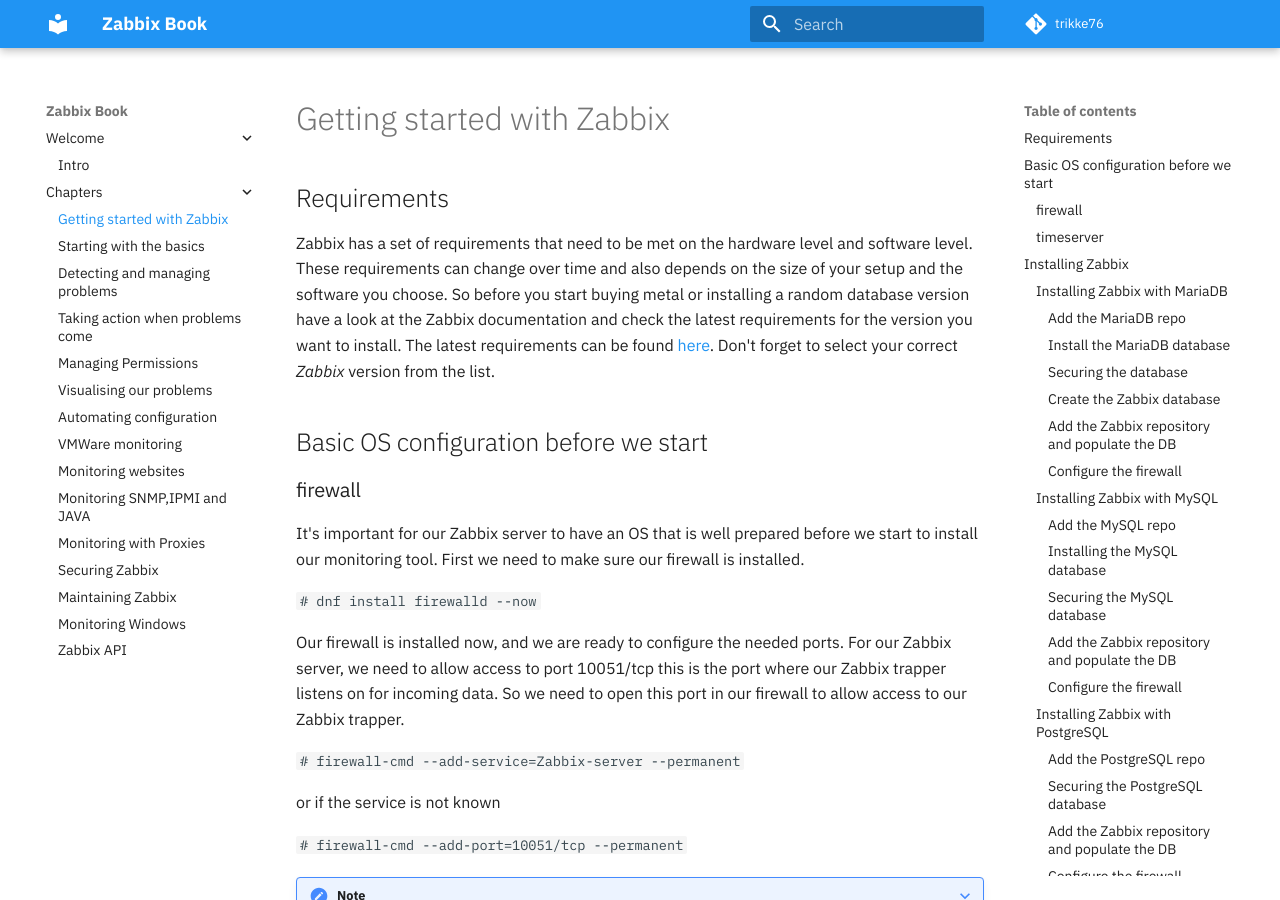
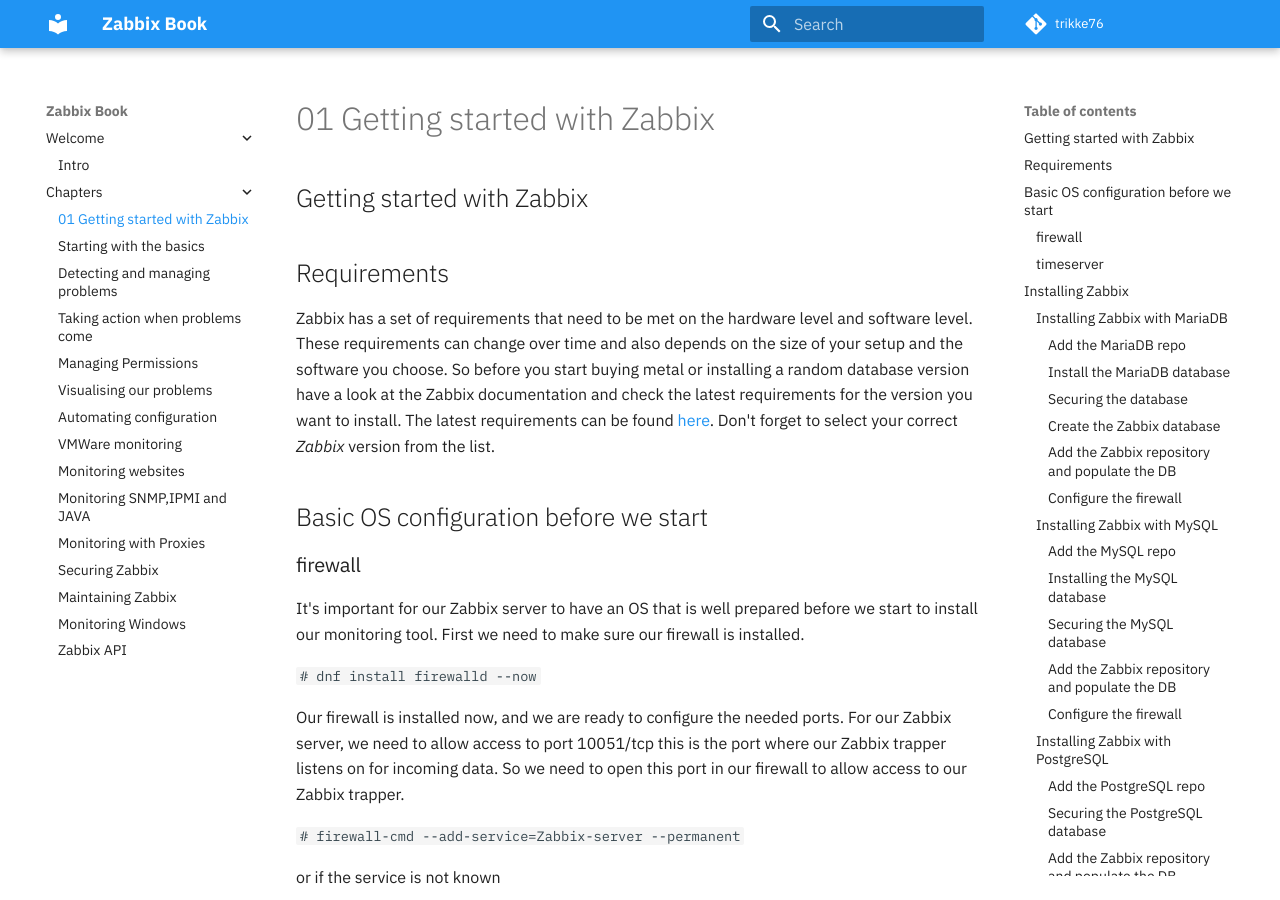
Before and after one commit to Trikke76/Zabbix-Book, an MkDocs documentation site: the page built from docs/01-Getting started with Zabbix.md, in a window 1280 px wide and 900 px high. Built offline with MkDocs 1.6.1 and Material for MkDocs 9.7.7, drawn with Linux system fonts in a browser that asks for light colours; comment, search, counter and statistics services are not loaded; part of the change alters nothing that is shown.

```diff
--- a/docs/01-Getting started with Zabbix.md
+++ b/docs/01-Getting started with Zabbix.md
@@ -1,4 +1,4 @@
-# Getting started with Zabbix
+## Getting started with Zabbix
 
 ## Requirements
 
@@ -162,7 +162,7 @@ Before we can install Zabbix we first have to know how the design is. The Zabbix
 - The Zabbix web server
 - The Zabbix database
 
-![Zabbix Server Setup](CH01/zabbix-server.webp)
+![Zabbix Server Setup](CH01/zabbix-server.png){width=800}
 
 All these components can be installed on 1 server or can be split over 3 different servers.
 The Zabbix server itself is the brain this part is doing all the trigger calculations and sending all the alert.
@@ -1526,12 +1526,12 @@ This should help you in locating the errors you made.
 
 When you point your browser to the correct URL you should be greeted with a page like here :
 
-![Zabbix Welcome page](CH01/zabbix-welcome.png)
+![Zabbix Welcome page](CH01/zabbix-welcome.png){width=800}
 
 
 As you see there is only a limited list of local translations available on our Zabbix frontend to choose from
 
-![Zabbix Welcome page](CH01/zabbix-locales.png)
+![Zabbix Welcome page](CH01/zabbix-locales.png){width=800}
 
 What if we want to install Chinese as language or another language from the list ?
 Run the next command to get a list of all locales available for your OS.
```
Also changed, not shown: docs/CH01/zabbix-server.png (added), site/01-Getting started with Zabbix/index.html, 2 other files.
